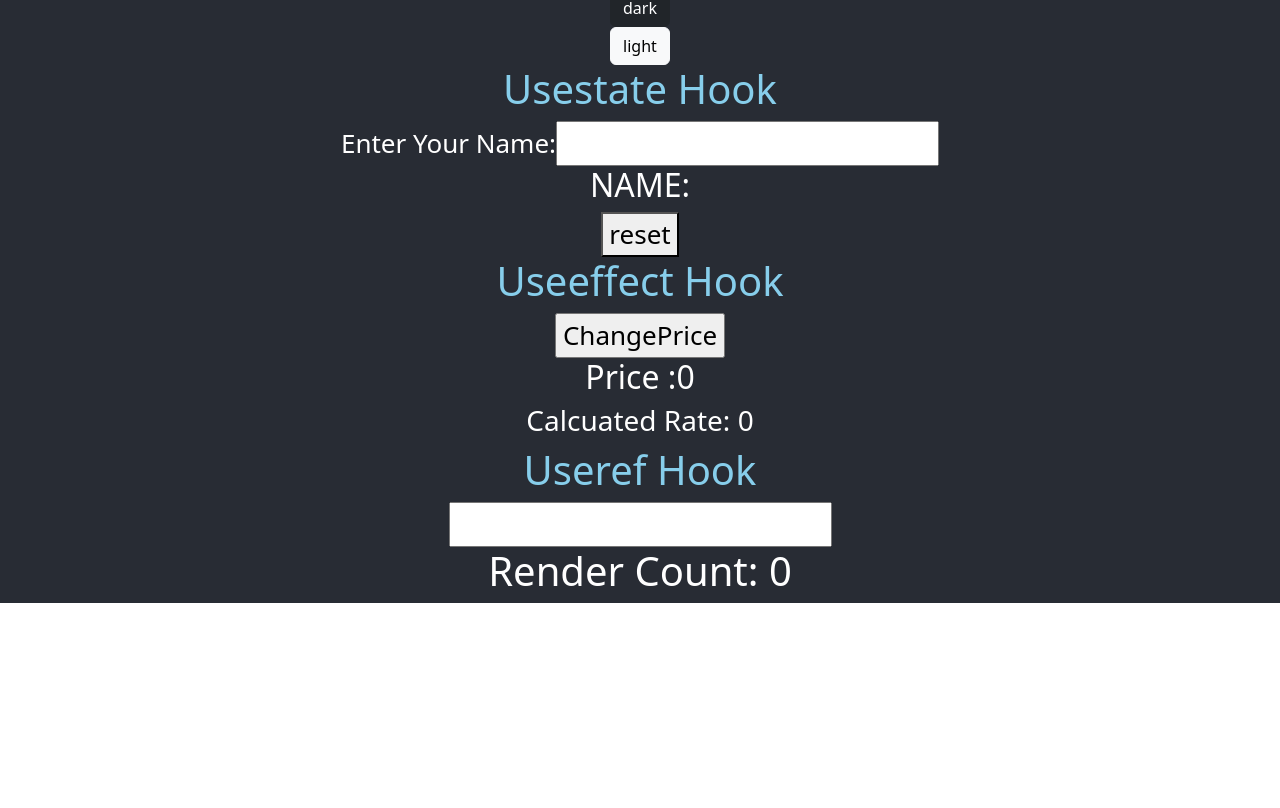
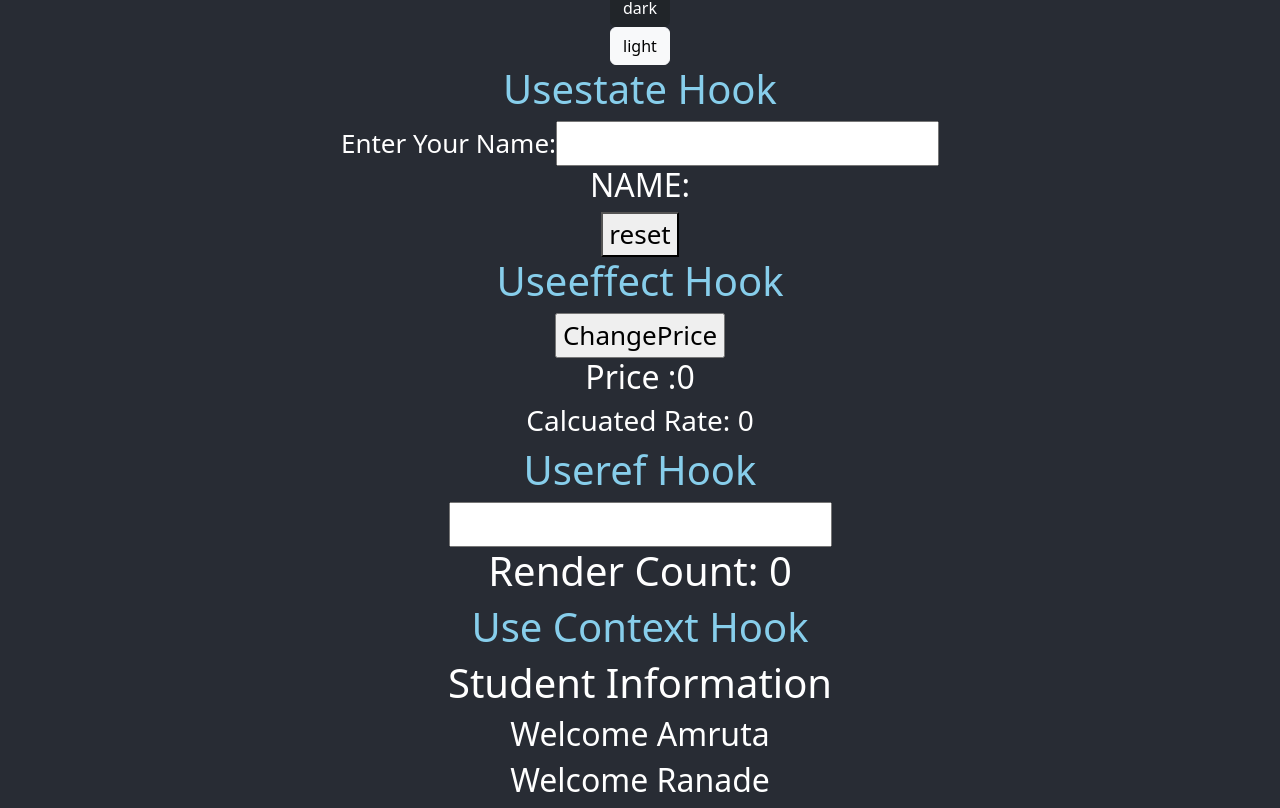
Before and after one commit to Ashwininmore/reactbasic, a React (Create React App) app: page / in a window 1280 px wide. Shown: the part 1750-2558 px from the top of the page. Before the commit the page ends 2353 px from the top, so only its background shows below. Built offline with nearby package versions, Linux system fonts and the light colour scheme.

Commit message:
useContext-Hook

```diff
--- a/src/App.js
+++ b/src/App.js
@@ -14,6 +14,8 @@ import Bootstrap from './Component/Bootstrap';
 import Usestate from './Component/Usestate';
 import Useeffect from './Component/Useeffect';
 import Useref from './Component/Useref';
+import StudentHome from './Component/useContextComp/StudentHome';
+import StudentContextComp from './Component/useContextComp/StudentContextComp';
 
 function App() {
   const data={name:'Swami'};
@@ -58,6 +60,10 @@ function App() {
         <Useeffect />
         <h1 style={{color: "#87CEEB"}}>Useref Hook</h1>
         <Useref />
+        <h1 style={{color: "#87CEEB"}}>Use Context Hook</h1>
+        <StudentContextComp>
+          <StudentHome></StudentHome>
+        </StudentContextComp>
       </header>
 
     </div>
--- /dev/null
+++ b/src/Component/useContextComp/StudentContextComp.js
@@ -0,0 +1,12 @@
+import { useState } from "react";
+import studentContext from "./studentContext";
+export default function StudentContextComp(props) {
+  const name2 = "Ranade";
+  const [name, setName] = useState("Amruta");
+  //const [students, setStudents] = useState([]);
+  return (
+    <studentContext.Provider value={{ name, name2 }}>
+      {props.children}
+    </studentContext.Provider>
+  );
+}
--- /dev/null
+++ b/src/Component/useContextComp/StudentHome.js
@@ -0,0 +1,13 @@
+import { useContext } from "react";
+import studentContext from "./studentContext";
+
+export default function StudentHome() {
+  const studentdata = useContext(studentContext);
+  return (
+    <div>
+      <h1>Student Information</h1>
+      <h2>Welcome {studentdata.name} </h2>
+      <h2>Welcome {studentdata.name2} </h2>
+    </div>
+  );
+}
--- /dev/null
+++ b/src/Component/useContextComp/studentContext.js
@@ -0,0 +1,12 @@
+/*The useContext hook in React JS
+is used to access data that is
+shared across multiple components
+without explicitly passing it
+through props. It is part of the
+React Context API, which is built
+into the React library.*/
+
+import { createContext } from "react";
+const studentContext = createContext();
+
+export default studentContext;
```
